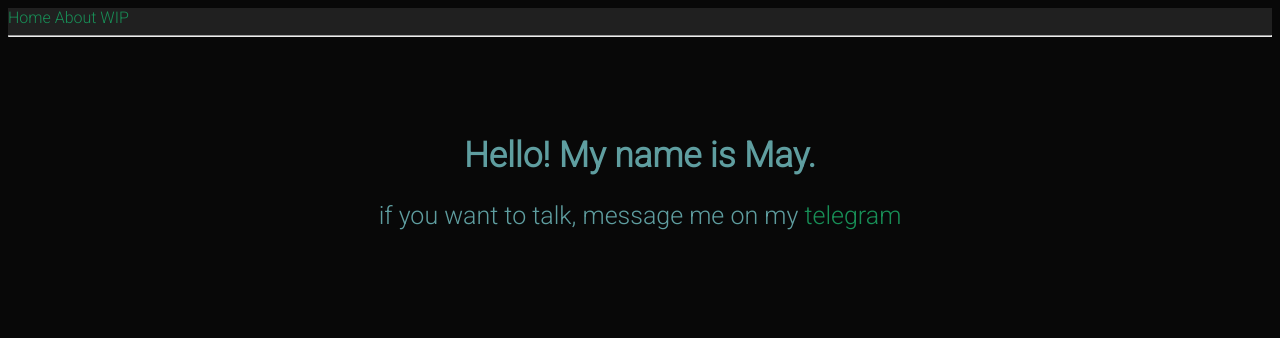
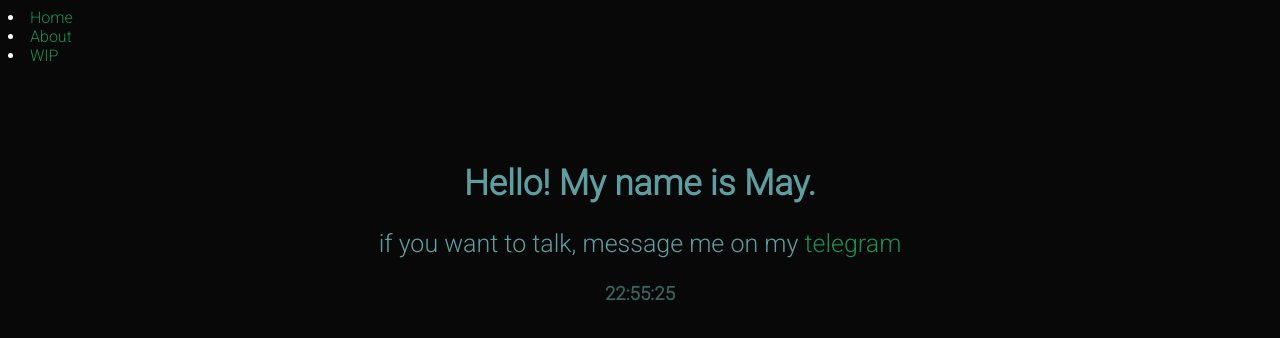
Before and after one commit to MayDonut/maydonut.github.io, a plain HTML site: page index.html in a window 1280 px wide. Drawn offline with Linux system fonts and the light colour scheme.

Commit message:
added a clock and changed made some colors better!

```diff
--- /dev/null
+++ b/about.css
@@ -0,0 +1,3 @@
+body {
+    background-color: #080808;
+}
--- a/index.html
+++ b/index.html
@@ -1,18 +1,19 @@
+
 <!DOCTYPE html>
 <html>
   <head>
     <link rel="stylesheet" type="text/css" href="style.css">
+    <script src="scripts.js"></script>
     <title>
       May's Website
     </title>
   </head>
-    <body>
+  <body onload="startTime()">
     <link href="https://fonts.googleapis.com/css?family=Roboto:300" rel="stylesheet">
     <div id="pages">
-          <a href=index.html>Home</a>
-          <a href=about.html>About</a>
-          <a href="idkyet.html">WIP</a>
-          <hr>
+      <li><a href=index.html>Home</a></li>
+      <li><a href=about.html>About</a></li>
+      <li><a href="idkyet.html">WIP</a></li>
     </div>
     <div id="intro">
       <h1>
@@ -21,6 +22,7 @@
       <p id="telegram">
         if you want to talk, message me on my <a href="https://telegram.me/IAmACatMeow">telegram</a>
           </p>
+      <h3 id="time"></h3>
     </div>
   </body>
 </html>
--- /dev/null
+++ b/scripts.js
@@ -0,0 +1,15 @@
+function startTime() {
+var today = new Date();
+var h = today.getHours();
+var m = today.getMinutes();
+var s = today.getSeconds();
+    m = checkTime(m);
+    s = checkTime(s);
+    document.getElementById('time').innerHTML =
+    h + ":" + m + ":" + s;
+    var t = setTimeout(startTime, 500);
+    }
+function checkTime(i) {
+    if (i < 10) {i = "0" + i};  // add zero in front of numbers < 10
+    return i;
+    }
--- a/style.css
+++ b/style.css
@@ -16,7 +16,9 @@ h1 {
 }
 #pages {
   color: #ffffff;
-  background-color: #202020;
+}
+#time {
+  color: #3a6460
 }
 a:link {
   text-decoration: none;
```
Also changed, not shown: about.html (+2 -1 lines). Lines whose indentation alone changed are shown as unchanged.
